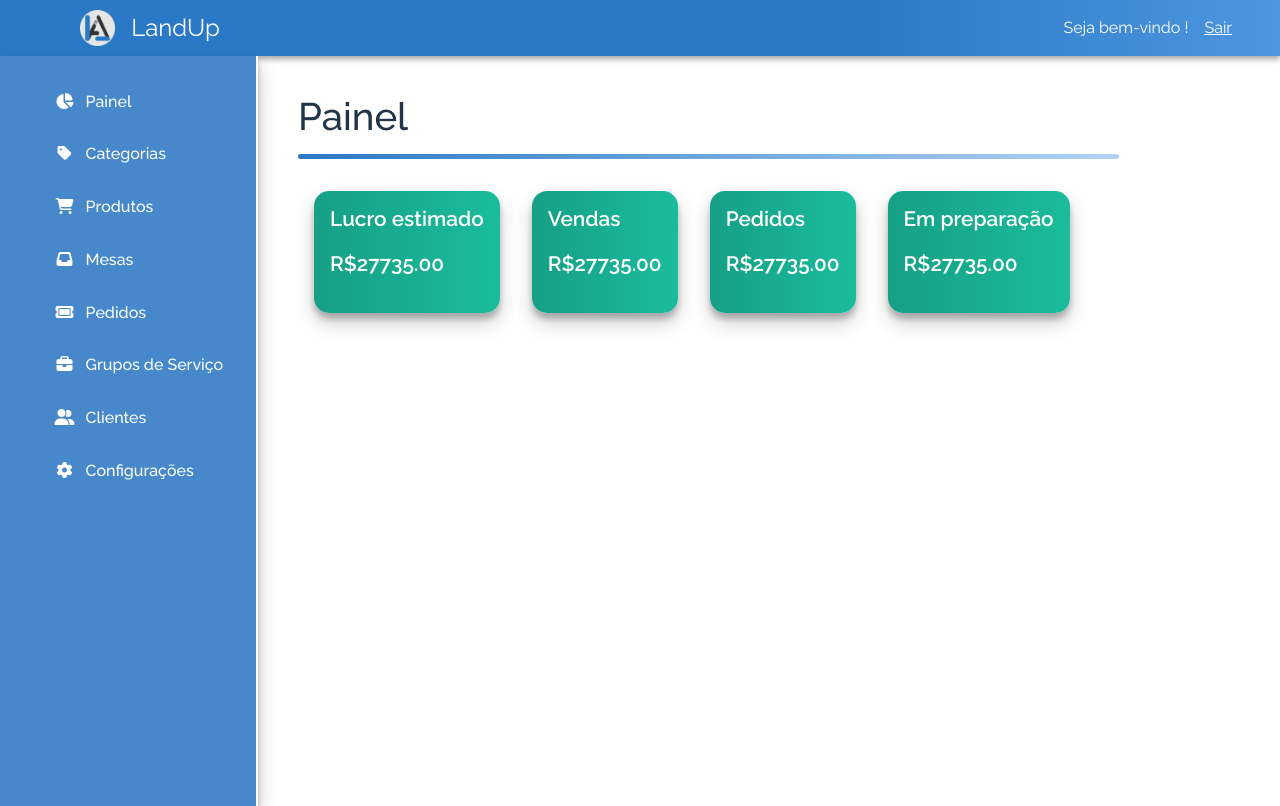
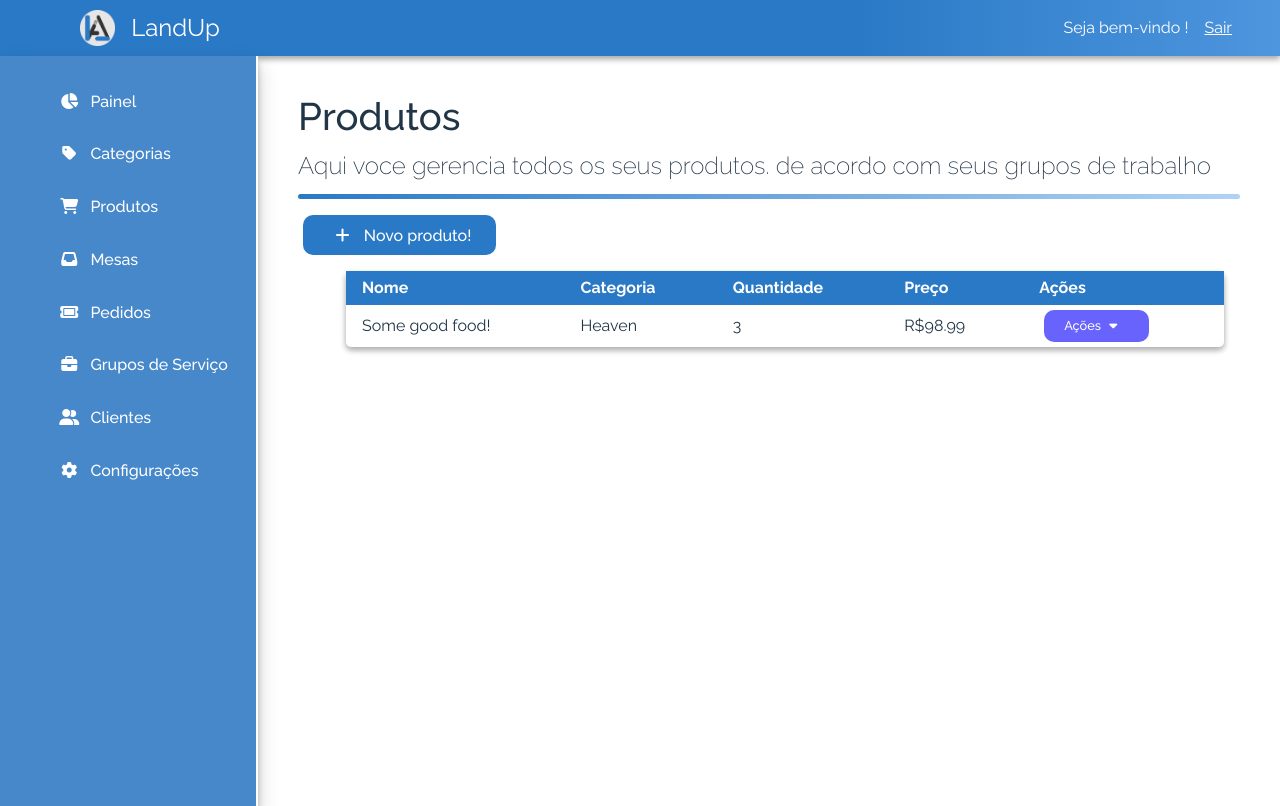
Before and after one commit to gabeFrancisco/RestaurantSuitWeb, a React (Vite) app in the folder restaurantsuit/: page /products in a window 1280 px wide. Before the commit this address led to /dashboard. Built offline with nearby package versions, Linux system fonts and the light colour scheme; no server answers; sample sign-in values are in the browser's storage.

Commit message:
Created Product row, table components, List and New pages

```diff
--- a/restaurantsuit/src/App.css
+++ b/restaurantsuit/src/App.css
@@ -162,6 +162,7 @@ button:hover {
 
 i {
   margin-right: 0.7rem;
+  margin-left: 0.3rem;
 }
 
 .m-1 {
@@ -175,3 +176,26 @@ i {
 .m-3 {
   margin: 1.3rem;
 }
+
+.Table-Area {
+  display: flex;
+  flex-direction: column;
+}
+
+.Table-Area table {
+  border-collapse: collapse;
+  margin: 1rem 1rem 1rem 3rem;
+  box-shadow: rgba(0, 0, 0, 0.16) 0px 3px 6px, rgba(0, 0, 0, 0.23) 0px 3px 6px;
+  border-radius: 5px;
+}
+
+.Table-Area table thead tr {
+  background-color: var(--primary);
+  color: #fff;
+  text-align: left;
+}
+
+.Table-Area table th,
+.Table-Area table td {
+  padding: 0.3rem 2rem 0.3rem 1rem;
+}
--- a/restaurantsuit/src/App.tsx
+++ b/restaurantsuit/src/App.tsx
@@ -12,6 +12,8 @@ import NotFoundPage from "./pages/NotFound/NotFoundPage";
 import Dashboard from "./pages/Dashboard/Dashboard";
 
 import "./App.css";
+import ProductPage from "./pages/Products/ProductPage/ProductsPage";
+import NewProductPage from "./pages/Products/NewProduct/NewProductPage";
 
 function App() {
   const dispatch = useAppDispatch();
@@ -29,6 +31,8 @@ function App() {
             <Route path="dashboard" element={<Dashboard />} />
             <Route path="user" element={<UserPage />} />
             <Route path="categories" element={<CategoriesPage />} />
+            <Route path="products" element={<ProductPage />} />
+            <Route path="newProduct" element={<NewProductPage />} />
           </Route>
           <Route path="*" element={<NotFoundPage />} />
         </Routes>
--- a/restaurantsuit/src/components/CategoryTable/CategoryTable.css
+++ b/restaurantsuit/src/components/CategoryTable/CategoryTable.css
@@ -1,26 +1,3 @@
-.CategoryTable {
-  display: flex;
-  flex-direction: column;
-}
-
-.CategoryTable table {
-  border-collapse: collapse;
-  margin: 1rem 1rem 1rem 3rem;
-  box-shadow: rgba(0, 0, 0, 0.16) 0px 3px 6px, rgba(0, 0, 0, 0.23) 0px 3px 6px;
-  border-radius: 5px;
-}
-
-.CategoryTable table thead tr {
-  background-color: var(--primary);
-  color: #fff;
-  text-align: left;
-}
-
-.CategoryTable table th,
-.CategoryTable table td {
-  padding: 0.3rem 5rem 0.3rem 1rem;
-}
-
 .Category-Color{
   padding: 1rem;
   border-radius: 16px;
--- a/restaurantsuit/src/components/CategoryTable/CategoryTable.tsx
+++ b/restaurantsuit/src/components/CategoryTable/CategoryTable.tsx
@@ -14,7 +14,7 @@ export default function CategoryTable() {
   }, []);
 
   return (
-    <div className="CategoryTable">
+    <div className="Table-Area">
       <table>
         <thead>
           <tr>
--- /dev/null
+++ b/restaurantsuit/src/components/ProductTable/ProductTable.tsx
@@ -0,0 +1,23 @@
+import React from "react";
+import ProductRow from "../TableRows/ProductRow/ProductRow";
+
+export default function ProductTable() {
+  return (
+    <div className="Table-Area">
+      <table>
+        <thead>
+          <tr>
+            <th>Nome</th>
+            <th>Categoria</th>
+            <th>Quantidade</th>
+            <th>Preço</th>
+            <th>Ações</th>
+          </tr>
+        </thead>
+        <tbody>
+          <ProductRow id={7} categoryId={12} categoryName="Heaven" productName="Some good food!" quantity={3} price={98.99}/>
+        </tbody>
+      </table>
+    </div>
+  );
+}
--- /dev/null
+++ b/restaurantsuit/src/components/TableRows/ProductRow/ProductRow.tsx
@@ -0,0 +1,26 @@
+import React from "react";
+
+interface Props {
+  id: number;
+  productName: string;
+  categoryId: number;
+  categoryName: string;
+  quantity: number;
+  price: number;
+}
+
+export default function ProductRow(props: Props) {
+  return (
+    <tr className="PageFade">
+      <td>{props.productName}</td>
+      <td>{props.categoryName}</td>
+      <td>{props.quantity}</td>
+      <td>R${props.price}</td>
+      <td>
+        <button className="btn-sm btn-secondary">
+          Ações <i className="fa-solid fa-caret-down"></i>
+        </button>
+      </td>
+    </tr>
+  );
+}
--- /dev/null
+++ b/restaurantsuit/src/pages/Products/NewProduct/NewProductPage.tsx
@@ -0,0 +1,13 @@
+import React from "react";
+import { useNavigate } from "react-router-dom";
+import SectionTitle from "../../../widgets/SectionTitle/SectionTitle";
+
+export default function NewProductPage() {
+  const navigate = useNavigate();
+  return (
+    <div className="PageFade">
+      <SectionTitle title="Novo produto" />
+      <button className="btn btn-danger" onClick={() => navigate(-1)}>Cancel</button>
+    </div>
+  );
+}
--- /dev/null
+++ b/restaurantsuit/src/pages/Products/ProductPage/ProductsPage.tsx
@@ -0,0 +1,28 @@
+import React from "react";
+import { useNavigate } from "react-router-dom";
+import ProductTable from "../../../components/ProductTable/ProductTable";
+import SectionTitle from "../../../widgets/SectionTitle/SectionTitle";
+
+// import './ProductPage.css'
+
+export default function ProductPage() {
+  const navigate = useNavigate();
+
+  return (
+    <div className="PageFade">
+      <SectionTitle
+        title="Produtos"
+        subtitle="Aqui voce gerencia todos os seus produtos. de acordo com seus grupos de trabalho"
+      />
+
+      <button
+        className="btn btn-primary"
+        onClick={() => navigate("/newProduct")}
+      >
+        <i className="fas fa-plus  fa-fw"></i>
+        Novo produto!
+      </button>
+      <ProductTable/>
+    </div>
+  );
+}
--- a/restaurantsuit/src/store/features/categoriesSlice.ts
+++ b/restaurantsuit/src/store/features/categoriesSlice.ts
@@ -89,9 +89,6 @@ export const CategoriesSlice = createSlice({
     builder.addCase(fetchAllCategories.fulfilled, (state, action) => {
       state.categoryList = action.payload;
     });
-    // builder.addCase(addCategory.fulfilled, (state, action) => {
-    //   state
-    // })
   },
 });
 
```
Also changed, not shown: restaurantsuit/src/components/ProductTable/ProductTable.css (added).
